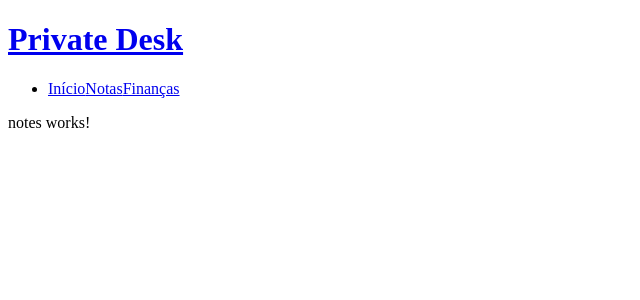
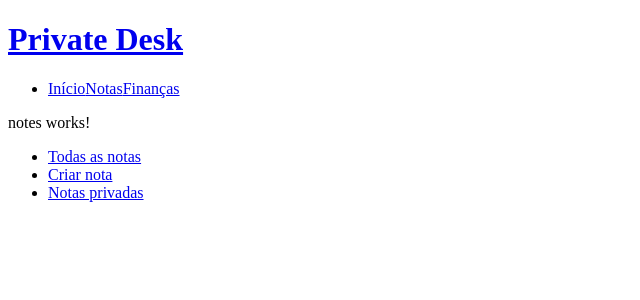
Before and after one commit to lucianesantcs/privateDesk, an Angular app: page /notes in a window 1280 px wide. Shown: the top 300 px of the page, without its empty margins (0-640 px from the left). Built offline with nearby package versions, Linux system fonts and the light colour scheme.

Commit message:
feat: adicionado modulo de notas, componente notas header e navegação/rotas da mesma

```diff
--- a/src/app/app.routing.module.ts
+++ b/src/app/app.routing.module.ts
@@ -15,14 +15,9 @@ const routes: Routes = [
         path: 'login',
         component: LoginComponent
     },
-
     {
         path: 'signup',
         component: SignupComponent
-    },
-    {
-        path: 'notes',
-        component: NotesComponent
     },
     {
         path: 'finances',
--- /dev/null
+++ b/src/app/notes/components/notes-header/notes-header.component.html
@@ -0,0 +1,7 @@
+<nav>
+    <ul>
+        <li><a routerLinkActive="active" [routerLink]="['/notes']">Todas as notas</a></li>
+        <li><a routerLinkActive="active" [routerLink]="['/notes/add-notes']">Criar nota</a></li>
+        <li><a routerLinkActive="active" [routerLink]="['/notes/private-notes']">Notas privadas</a></li>
+    </ul>
+</nav>
--- /dev/null
+++ b/src/app/notes/components/notes-header/notes-header.component.ts
@@ -0,0 +1,15 @@
+import { Component, OnInit } from '@angular/core';
+
+@Component({
+  selector: 'app-notes-header',
+  templateUrl: './notes-header.component.html',
+  styleUrls: ['./notes-header.component.css']
+})
+export class NotesHeaderComponent implements OnInit {
+
+  constructor() { }
+
+  ngOnInit(): void {
+  }
+
+}
--- a/src/app/notes/notes.component.html
+++ b/src/app/notes/notes.component.html
@@ -1 +1,3 @@
 <p>notes works!</p>
+<app-notes-header></app-notes-header>
+<router-outlet></router-outlet>
--- /dev/null
+++ b/src/app/notes/notes.routing.module.ts
@@ -0,0 +1,29 @@
+import { NgModule } from '@angular/core';
+import { RouterModule, Routes } from '@angular/router';
+import { AddNotesComponent } from './add-notes/add-notes.component';
+import { NotesComponent } from './notes.component';
+import { PrivateNotesComponent } from './private-notes/private-notes.component';
+
+
+const notesRoutes: Routes = [
+  {
+    path: 'notes',
+    component: NotesComponent,
+    children: [
+      {
+        path: 'add-notes',
+        component: AddNotesComponent,
+      },
+      {
+        path: 'private-notes',
+        component: PrivateNotesComponent,
+      },
+    ]
+  },
+];
+
+@NgModule({
+  imports: [RouterModule.forChild(notesRoutes)],
+  exports: [RouterModule],
+})
+export class NotesRoutingModule {}
```
Also changed, not shown: src/app/app.module.ts (+3 -7 lines), src/app/notes/notes.module.ts (added, +14 -0 lines), src/app/notes/components/notes-header/notes-header.component.css (added), 1 other file (tests, documents, lock files or other folders).
